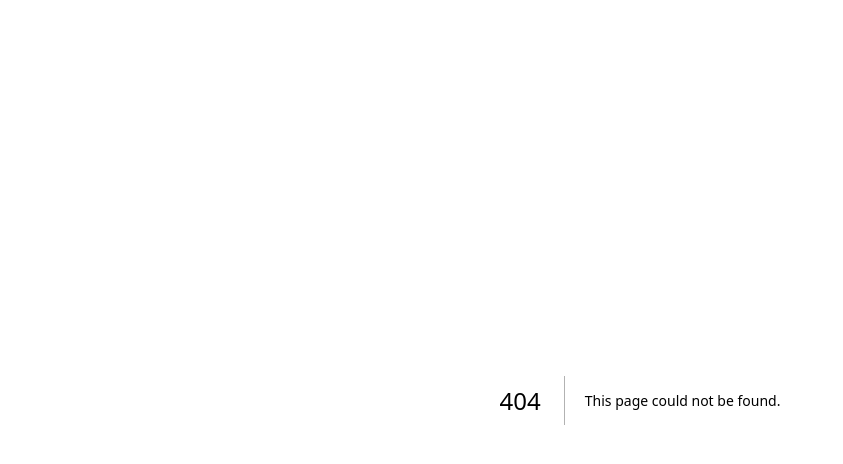
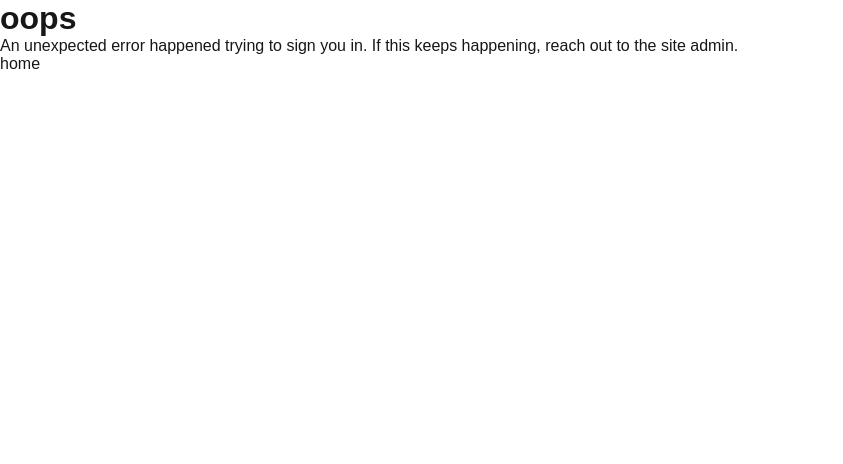
Before and after one commit to zyplos/bluesky-handles-kiosk, a Next.js app: page /signin-failed in a window 1280 px wide. Before the commit this address had no page. Shown: the top 464 px of the page, without its empty margins (0-843 px from the left). Built offline with nearby package versions, Linux system fonts and the light colour scheme.

Commit message:
auth.js custom error page

```diff
--- /dev/null
+++ b/app/signin-failed/page.tsx
@@ -0,0 +1,45 @@
+"use client";
+
+import Link from "next/link";
+import { useSearchParams } from "next/navigation";
+
+const errorMap: { [key: string]: React.ReactElement } = {
+  Configuration: (
+    <p>
+      There was a problem trying to sign you in. Please contact the site admin
+      and give them this error code: <code>Configuration</code>
+    </p>
+  ),
+  OAuthCallbackError: (
+    <p>
+      Looks like there was a problem trying to sign you in. If you'd like, try
+      again from the home page.
+    </p>
+  ),
+  AccessDenied: (
+    <p>
+      Sorry, you can't claim a handle on this site as you're not on the
+      allowlist.
+    </p>
+  ),
+  Default: (
+    <p>
+      An unexpected error happened trying to sign you in. If this keeps
+      happening, reach out to the site admin.
+    </p>
+  ),
+};
+
+export default function AuthErrorPage() {
+  const search = useSearchParams();
+  const error = search.get("error") || "Default";
+
+  return (
+    <div>
+      <h1>oops</h1>
+      <div>{errorMap[error] || errorMap.Default}</div>
+
+      <Link href="/">home</Link>
+    </div>
+  );
+}
--- a/internals/auth.ts
+++ b/internals/auth.ts
@@ -15,6 +15,9 @@ declare module "next-auth" {
 
 export const { handlers, signIn, signOut, auth } = NextAuth({
   providers: [Discord],
+  pages: {
+    error: "/signin-failed",
+  },
   callbacks: {
     // stuff that matters is in "profile" NOT user
     jwt({ token, profile }) {
@@ -29,5 +32,9 @@ export const { handlers, signIn, signOut, auth } = NextAuth({
       session.user.username = token.username as string;
       return session;
     },
+    // signIn({ profile }) {
+    //   console.log("SIGN IN PROFILE", profile);
+    //   return false;
+    // },
   },
 });
```
